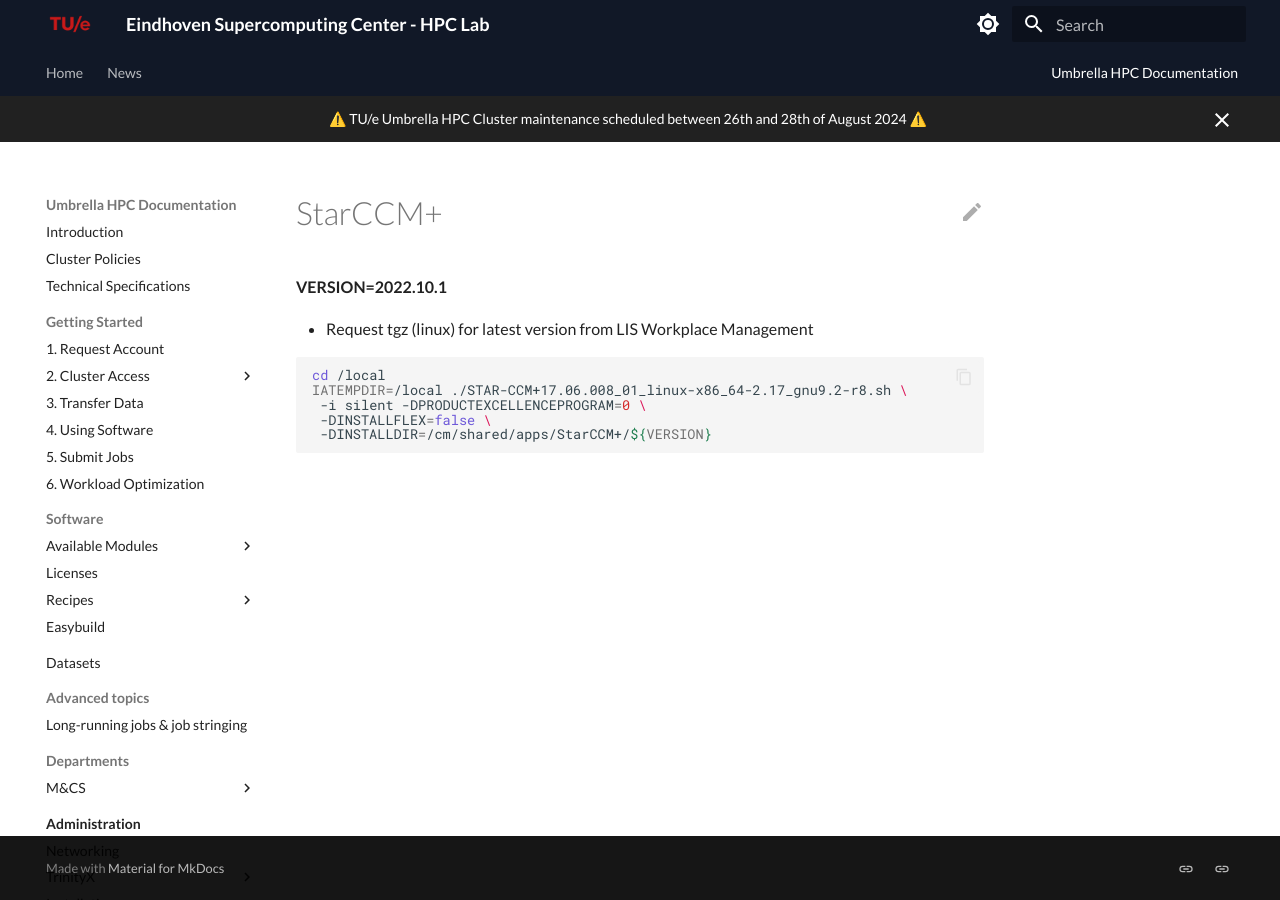
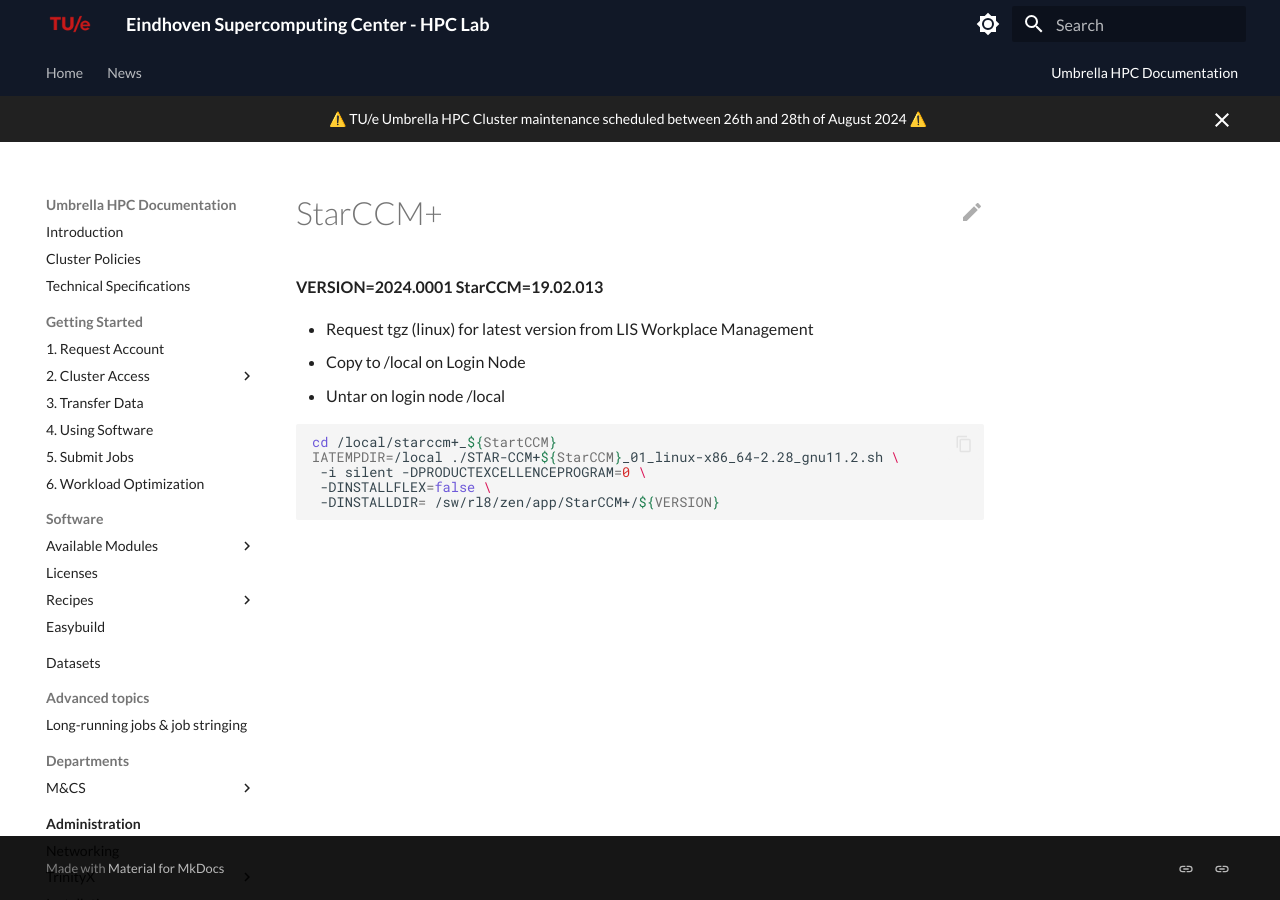
Before and after one commit to gferhpc/supercomputing.tue.nl, an MkDocs documentation site: the page built from pages/documentation/administration/installations/starccm-plus.md, in a window 1280 px wide. Built offline with MkDocs 1.6.1 and Material for MkDocs 9.7.7, drawn with Linux system fonts in a browser that asks for light colours.

Commit message:
Update starccm-plus.md

````diff
--- a/pages/documentation/administration/installations/starccm-plus.md
+++ b/pages/documentation/administration/installations/starccm-plus.md
@@ -1,13 +1,16 @@
 # StarCCM+
 
-**VERSION=2022.10.1**
+**VERSION=2024.0001**
+**StarCCM=19.02.013**
 
 - Request tgz (linux) for latest version from LIS Workplace Management
+- Copy to /local on Login Node
+- Untar on login node /local
 
 ```shell
-cd /local
-IATEMPDIR=/local ./STAR-CCM+17.06.008_01_linux-x86_64-2.17_gnu9.2-r8.sh \
+cd /local/starccm+_${StartCCM}
+IATEMPDIR=/local ./STAR-CCM+${StarCCM}_01_linux-x86_64-2.28_gnu11.2.sh \
  -i silent -DPRODUCTEXCELLENCEPROGRAM=0 \
  -DINSTALLFLEX=false \
- -DINSTALLDIR=/cm/shared/apps/StarCCM+/${VERSION}
+ -DINSTALLDIR= /sw/rl8/zen/app/StarCCM+/${VERSION}
 ```
````
